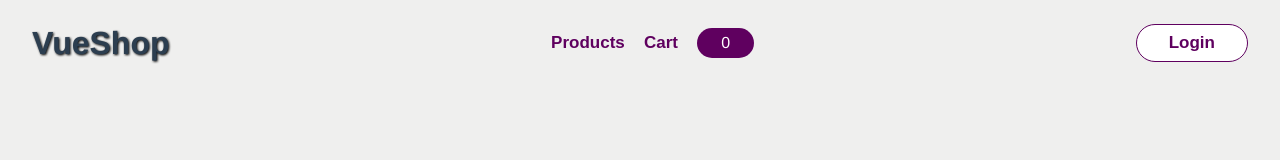
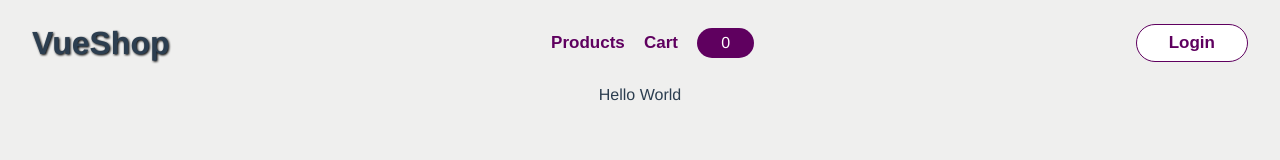
Before and after one commit to Reny8/Vue-Shop, a Vue app: page /cart in a window 1280 px wide. Shown: the top 160 px of the page. Built offline with nearby package versions, Linux system fonts and the light colour scheme.

Commit message:
Add path for cart + template component + template page

```diff
--- /dev/null
+++ b/src/components/DisplayCart.vue
@@ -0,0 +1,7 @@
+<template>Hello World</template>
+
+<script>
+export default {
+  name: 'DisplayCart',
+};
+</script>
--- a/src/components/TheHeader.vue
+++ b/src/components/TheHeader.vue
@@ -5,8 +5,9 @@
     </div>
 
     <div class="navigation-container">
-      <button>products</button>
-      <button>cart</button>
+      <router-link to="/products"> <button>products</button></router-link>
+      <router-link to="/cart"> <button>cart</button></router-link>
+
       <p>{{ cartItemsAmount }}</p>
     </div>
 
--- a/src/main.js
+++ b/src/main.js
@@ -4,11 +4,13 @@ import { createStore } from 'vuex';
 import App from './App.vue';
 import Sample from './pages/Sample.vue';
 import Home from './pages/Home.vue';
-
+import Cart from './pages/Cart.vue';
 const router = createRouter({
   history: createWebHistory(),
   routes: [
-    { path: '/', component: Home },
+    { path: '/', redirect: '/products' },
+    { path: '/products', component: Home },
+    { path: '/cart', component: Cart },
     {
       path: '/sample',
       component: Sample,
--- /dev/null
+++ b/src/pages/Cart.vue
@@ -0,0 +1,13 @@
+<template>
+  <DisplayCart />
+</template>
+
+<script>
+import DisplayCart from '@/components/DisplayCart.vue';
+export default {
+  name: 'CartPage',
+  components: {
+    DisplayCart,
+  },
+};
+</script>
```
